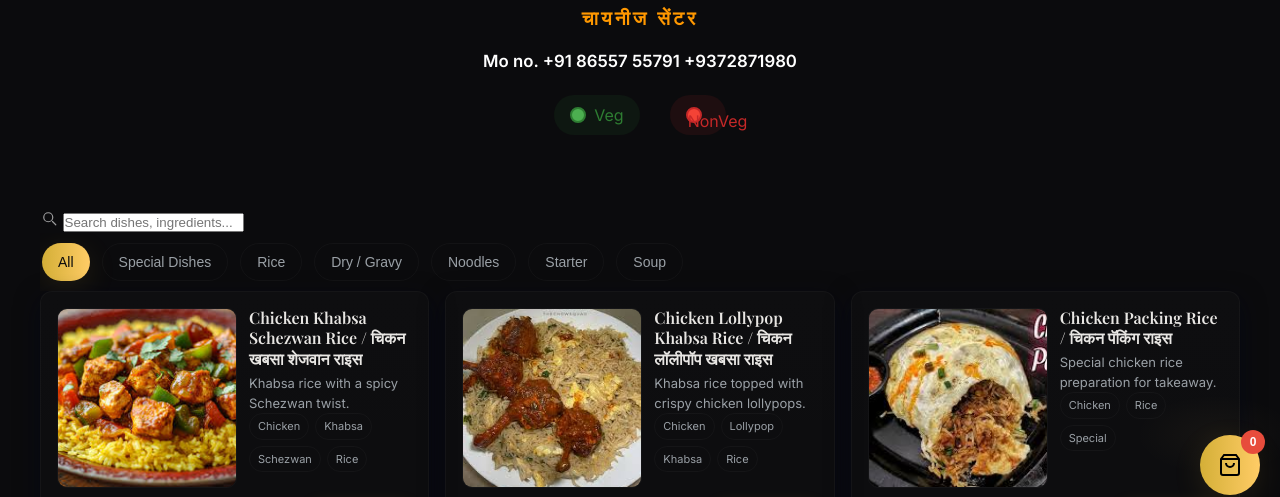
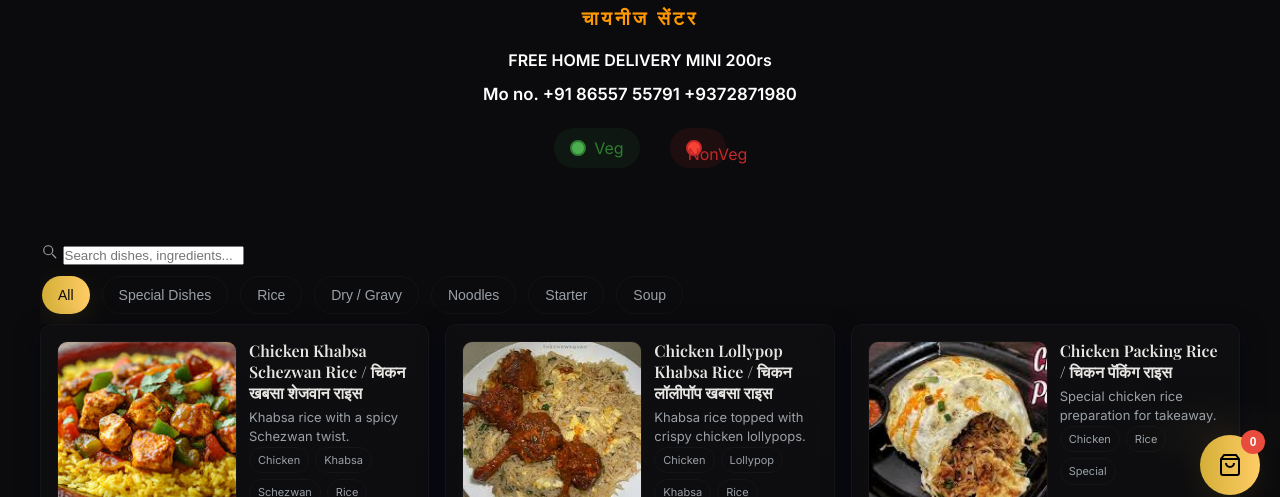
Before and after one commit to MenuSpeak/Hotel-Kokan-Swad, a plain HTML site: page index.html in a window 1280 px wide. Shown: the part 285-782 px from the top of the page. Drawn offline with nearby package versions, Linux system fonts and the light colour scheme.

Commit message:
Update index.html

```diff
--- a/index.html
+++ b/index.html
@@ -1094,7 +1094,7 @@
             <div class="cafe-name">हॉटेल कोकण स्वाद </div>
             <div class="cafe-subtitle">चायनीज सेंटर  </div>
             <div class="location-info">
-                <div class="location-text"> </div>
+                <div class="location-text">FREE HOME DELIVERY MINI 200rs </div>
                 <div class="address">  </div>
                 <div class="mobile-numbers">Mo no. +91 86557 55791 +9372871980</div>
             </div>
```
